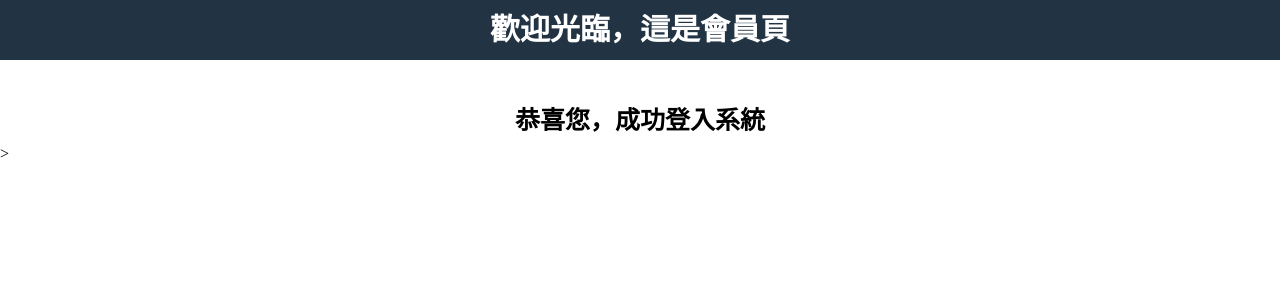
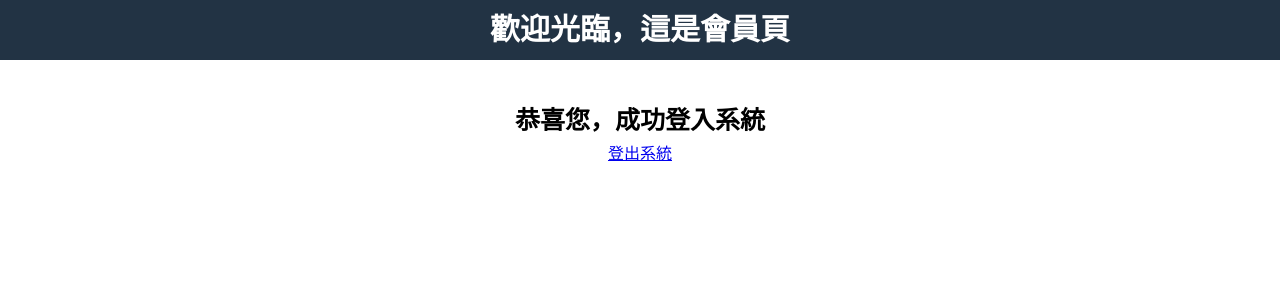
Before and after one commit to shinoshyun/week-4, a Flask app: page /member in a window 1280 px wide. Shown: the top 300 px of the page. Run offline with Flask 2, Linux system fonts and the light colour scheme.

Commit message:
Update member.html

```diff
--- a/templates/member.html
+++ b/templates/member.html
@@ -7,6 +7,7 @@
     <meta name="viewport" content="width=device-width, initial-scale=1.0">
     <title>Document</title>
     <link rel="stylesheet" href="{{ url_for('static', filename='css/main.css') }}">
+    <!-- 靜態寫法：在資料夾static/css/main.css 要這樣創建資料夾-->
     <link rel="stylesheet" href="{{ url_for('static', filename='css/reset.css') }}">
 </head>
 
@@ -14,7 +15,8 @@
     <h1 class=" title">歡迎光臨，這是會員頁</h1>
     <div class="login-system">
         <h2>恭喜您，成功登入系統</h2>
-    </div>>
+        <a href="/signout">登出系統</a>
+    </div>
 </body>
 
 </html>
```
